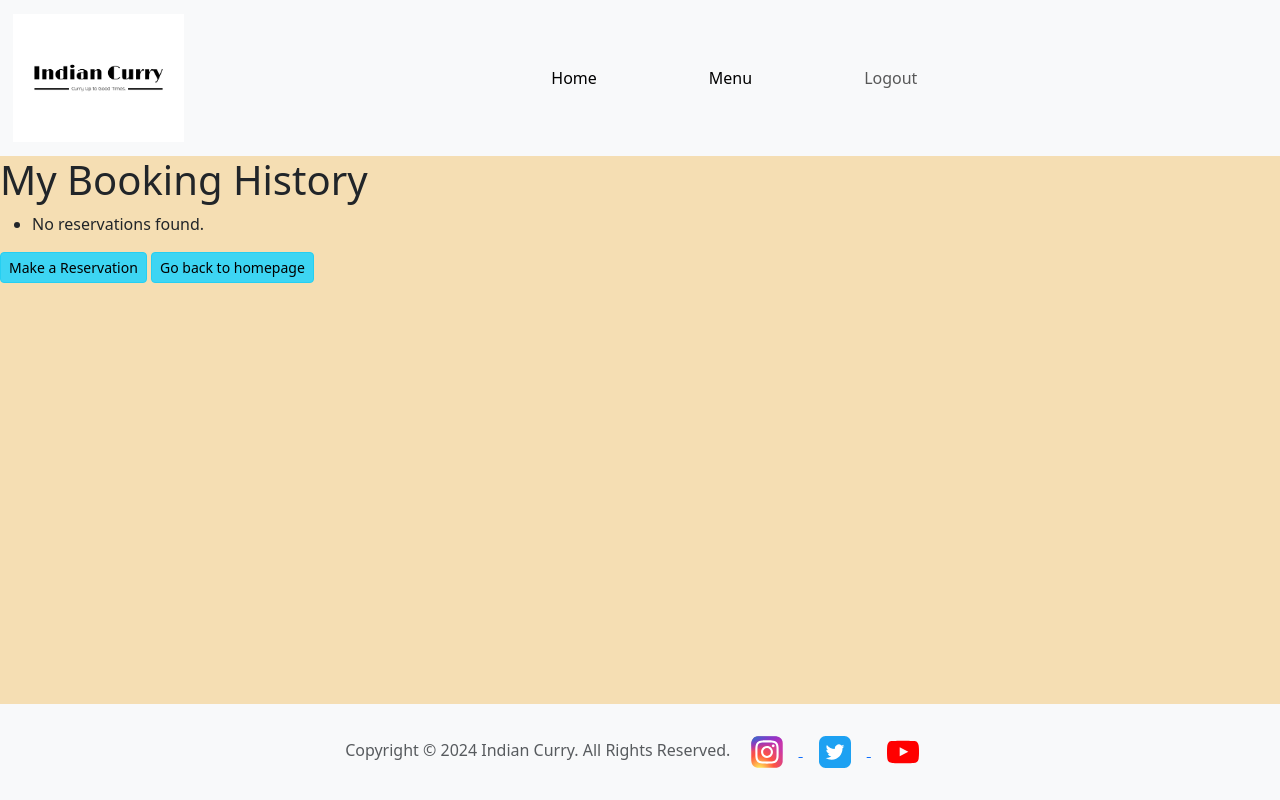
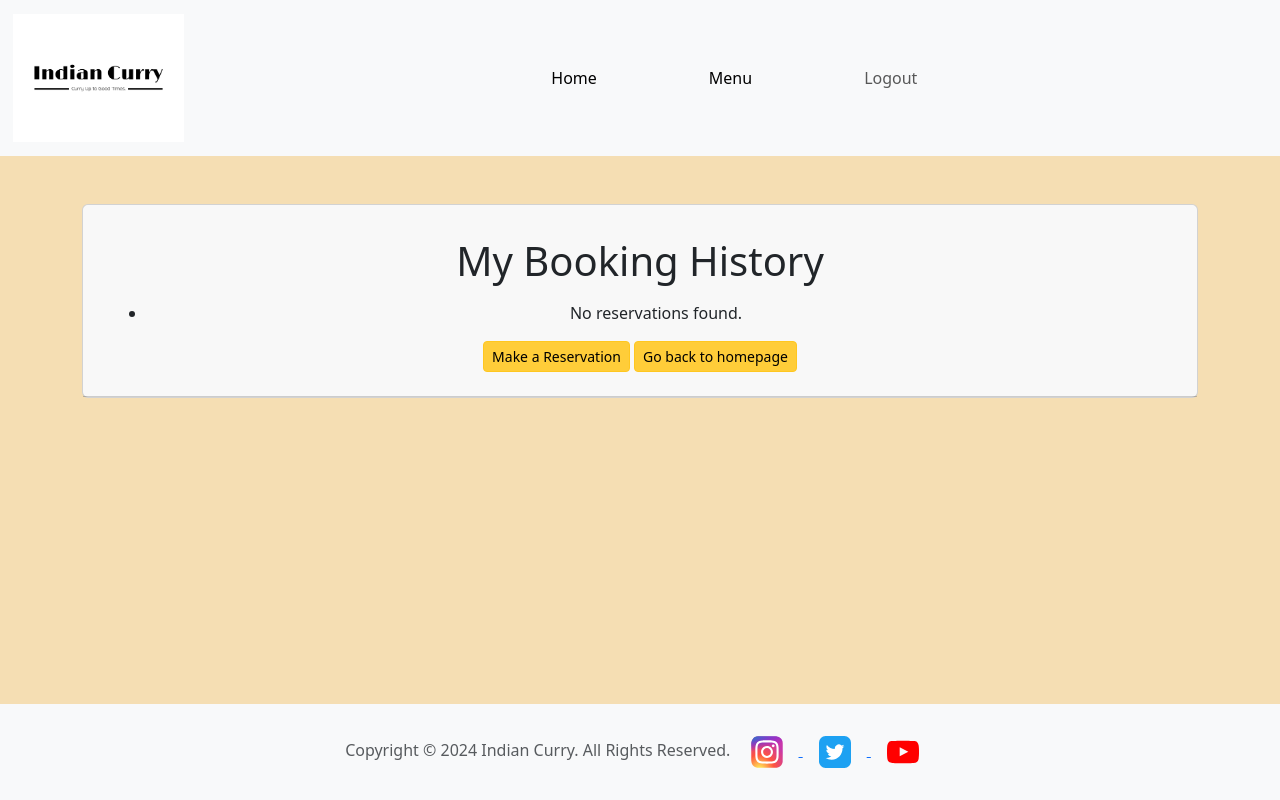
Before and after one commit to Pramilashanmugam/Restaurant, a Django app: page /reservations/ in a window 1280 px wide. Run offline with Django 5.2, Linux system fonts and the light colour scheme; the visitor is signed in with stand-in values (Sample User, id 1); data that the repository does not hold is empty; some libraries are stand-ins or nearby versions.

Commit message:
modified confirm_delete and reservation_list page

```diff
--- a/reservations/templates/reservations/reservation_list.html
+++ b/reservations/templates/reservations/reservation_list.html
@@ -1,20 +1,34 @@
 {% extends 'base.html' %}
 
 {% block content %}
-<h1>My Booking History</h1>
-<ul>
+<div class="container mt-5">
+    <div class="row justify-content-center">
+        <div class="col-md-12">
+            <div class="card">
+                <div class="card-header text-center">
+                    <h1 class="mt-4 mb-3">My Booking History</h1>
+                    <ul class="mx-3">
                         {% for reservation in reservations %}
                         <li>
                             {{ reservation }}
-        <a href="{% url 'update_reservation' reservation.pk %}" class="btn btn-dark btn-sm active" role="button"
-        aria-pressed="true">Update my booking</a>
-        <a href="{% url 'delete_reservation' reservation.pk %}" class="btn btn-dark btn-sm active" role="button"
-        aria-pressed="true">Cancel my booking</a>
+                            <a href="{% url 'update_reservation' reservation.pk %}" class="btn btn-outline-success btn-sm active"
+                                role="button" aria-pressed="true">Update</a>
+                            <a href="{% url 'delete_reservation' reservation.pk %}" class="btn btn-outline-danger btn-sm active"
+                                role="button" aria-pressed="true">Cancel</a>
                         </li>
                         {% empty %}
                         <li>No reservations found.</li>
                         {% endfor %}
                     </ul>
-<a href="{% url 'make_reservation' %}" class="btn btn-info btn-sm active" role="button">Make a Reservation</a>
-<a href="{% url 'home' %}" class="btn btn-info btn-sm active" role="button">Go back to homepage</a>
+                    <div class="my-3">
+                        <a href="{% url 'make_reservation' %}" class="btn btn-warning btn-sm active" role="button">Make a
+                            Reservation</a>
+                        <a href="{% url 'home' %}" class="btn btn-warning btn-sm active" role="button">Go back to
+                            homepage</a>
+                    </div>
+                </div>
+            </div>
+        </div>
+    </div>
+</div>
 {% endblock %}
```
Also changed, not shown: reservations/templates/reservations/confirm_delete.html (+21 -7 lines). Lines whose indentation alone changed are shown as unchanged.
